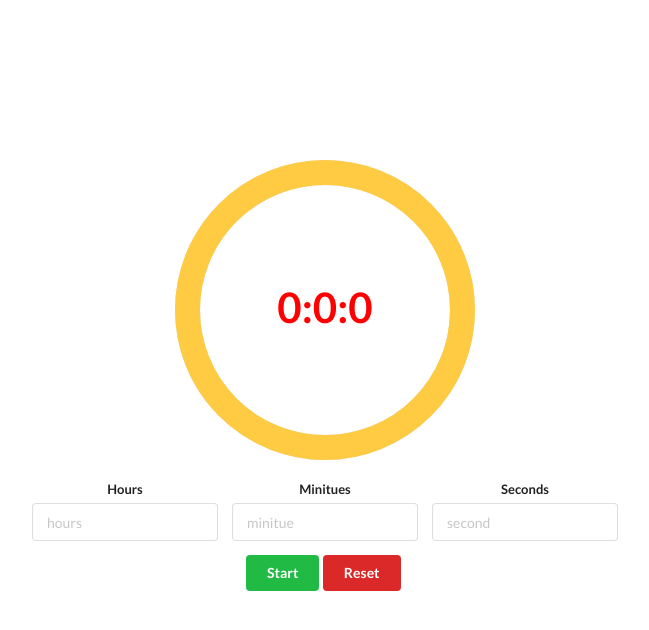
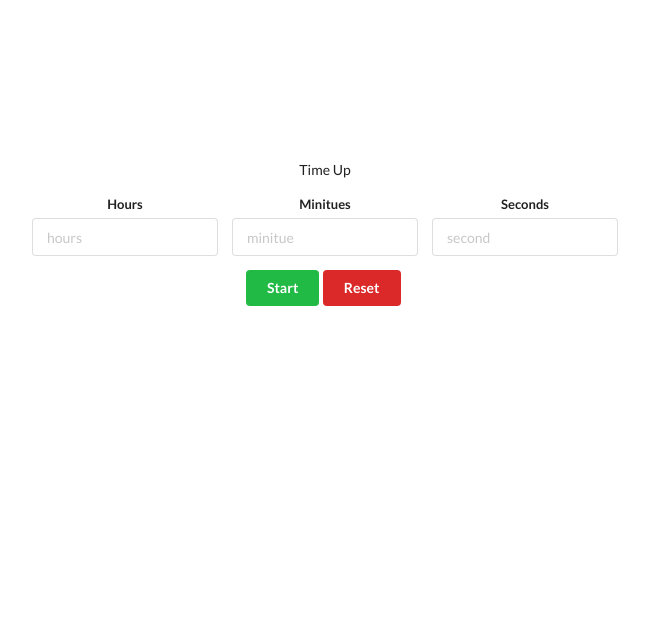
Before and after one commit to imSamiul/time, a React (Create React App) app: page / in a window 1280 px wide. Shown: the top 630 px of the page, without its empty margins (315-964 px from the left). Built offline with nearby package versions, Linux system fonts and the light colour scheme.

Commit message:
Added time up but it is showing initially. Not fixed

```diff
--- a/src/Components/Time/CalculateTime.js
+++ b/src/Components/Time/CalculateTime.js
@@ -7,11 +7,12 @@ const CalculateTime = ({ percent, remaining }) => {
   // const remaining = afterSomeTime - new Date().getTime();
   // const percent = (remaining / remaining) * 100;
   const [countDown, setCountDown] = useState(remaining);
-
+  const [timeUp, setTimeUp] = useState(false);
   const [percentage, setPercentage] = useState(percent);
-  console.log("percentage", percentage);
+  // console.log("timeUp", timeUp);
   useEffect(() => {
     setCountDown(() => remaining);
+    setTimeUp(() => false);
   }, [remaining]);
 
   const seconds = Math.floor((countDown / 1000) % 60);
@@ -25,9 +26,7 @@ const CalculateTime = ({ percent, remaining }) => {
   const [time, setTime] = useState(initialTime);
 
   useEffect(() => {
-    // console.log("Last CountDown", countDown);
     if (countDown >= 0) {
-      console.log("countDown", countDown, "remaining", remaining);
       setPercentage(Math.floor((countDown / remaining) * 100));
       const interval = setInterval(() => {
         setCountDown(countDown - 1000);
@@ -44,19 +43,24 @@ const CalculateTime = ({ percent, remaining }) => {
       }));
 
       return () => clearInterval(interval);
+    } else {
+      setTimeUp(true);
     }
-    // else {
-    //   setPercentage(0);
-    // }
-  }, [countDown, remaining]);
+  }, [countDown]);
 
   return (
+    <div>
+      {timeUp && countDown <= 0 ? (
+        <div>Time Up</div>
+      ) : (
         <CircularProgressBar
           strokeWidth="25"
           sqSize="300"
           percentage={percentage}
           time={time}
         />
+      )}
+    </div>
   );
 };
 
--- a/src/Components/Time/ShowTime.js
+++ b/src/Components/Time/ShowTime.js
@@ -2,7 +2,6 @@ import { useEffect, useState } from "react";
 import CalculateTime from "./CalculateTime";
 import "./ShowTime.css";
 const ShowTime = (props) => {
-  const [remaining, setRemaining] = useState(0);
   const hoursInMs = props.givenTime.hours * 3600000;
   const minitueInMs = props.givenTime.minitue * 60000;
   const secondsInMs = props.givenTime.seconds * 1000;
@@ -10,13 +9,13 @@ const ShowTime = (props) => {
   const givenTimeInMs = hoursInMs + minitueInMs + secondsInMs;
   const timeAfterGivenTime = nowInMs + givenTimeInMs + 20;
   const afterSomeTime = new Date(timeAfterGivenTime).getTime();
+  console.log("givenTimeInMs", givenTimeInMs);
+  const [remaining, setRemaining] = useState(givenTimeInMs);
   useEffect(() => {
     setRemaining(afterSomeTime - new Date().getTime());
-  }, [afterSomeTime, props.givenTime]);
-  console.log("remaining", remaining);
+  }, ["givenTimeInMs"]);
   const percent = (remaining / remaining) * 100;
-  console.log("percent", percent);
-
+  console.log(remaining);
   return (
     <div>
       <CalculateTime remaining={remaining} percent={percent}></CalculateTime>
```
Lines whose indentation alone changed are shown as unchanged.
